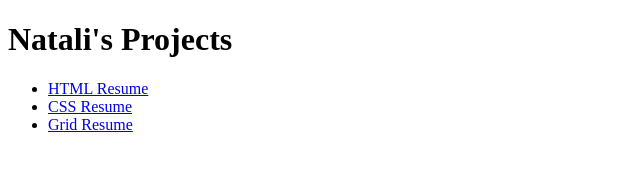
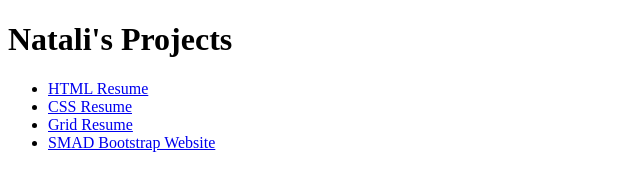
Before and after one commit to andersnr/andersnr.github.io, a plain HTML site: page index.html in a window 1280 px wide. Shown: the whole page, without its empty margins (0-640 px from the left). Drawn offline with Linux system fonts and the light colour scheme.

Commit message:
Add files via upload

```diff
--- a/index.html
+++ b/index.html
@@ -11,8 +11,8 @@
 				<li><a  href="https://andersnr.github.io/htmlresume/" target=_blank>HTML Resume</a></li>
 				<li><a  href="https://andersnr.github.io/cssresume/" target=_blank>CSS Resume</a></li>
 				<li><a  href="https://andersnr.github.io/gridresume/" target=_blank>Grid Resume</a></li>
+				<li><a  href="https://andersnr.github.io/SMAD-bootstrap-site/" target=_blank>SMAD Bootstrap Website</a></li>
 			</ul>
-
 
 	</body>
 </html>
```
